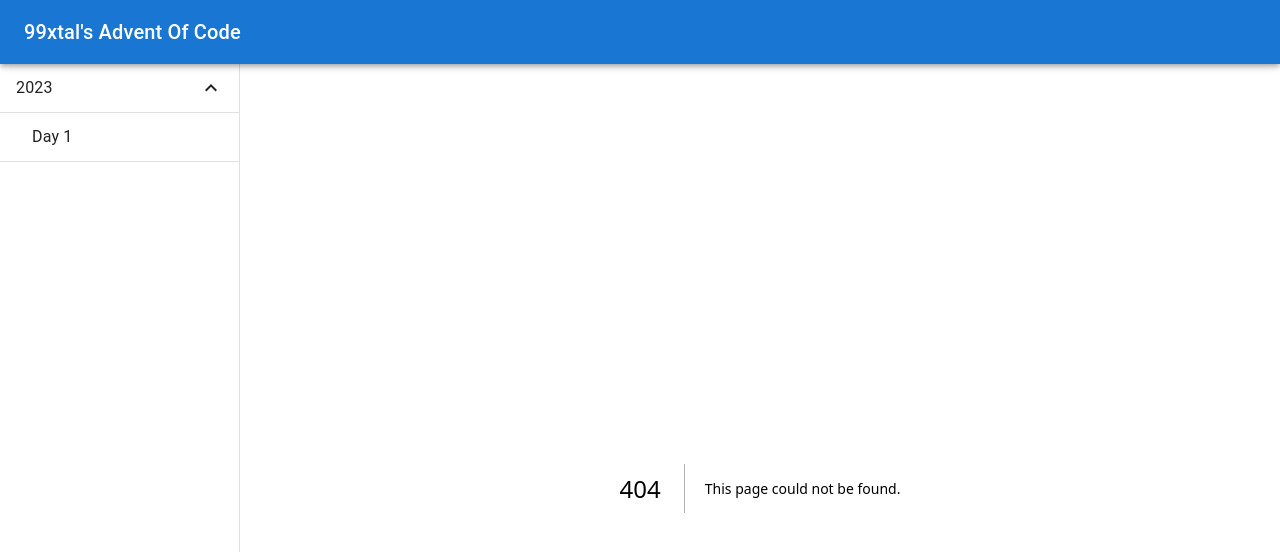
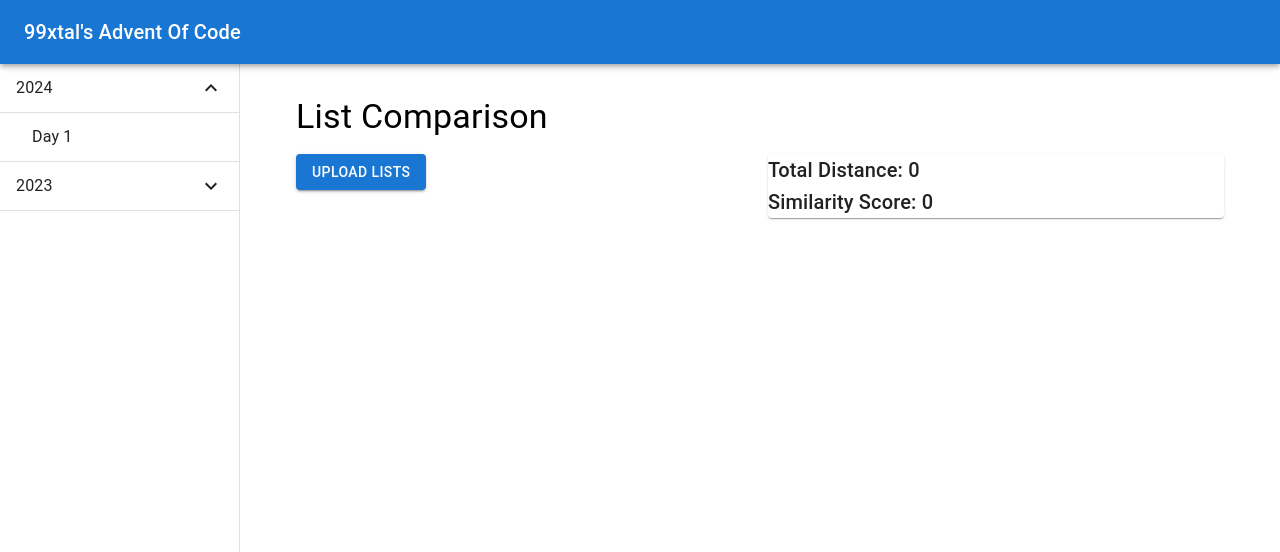
Before and after one commit to 99xtal/aoc, a Next.js app: page /2024/1 in a window 1280 px wide. Before the commit this address had no page. Shown: the top 552 px of the page. Built offline with nearby package versions, Linux system fonts and the light colour scheme; what @mui/material-nextjs would draw is missing.

Commit message:
feat: 2024-1 solution

```diff
--- /dev/null
+++ b/src/app/2024/1/page.tsx
@@ -0,0 +1,76 @@
+"use client";
+
+import { Modal } from "@/components/Modal";
+import { getLocationsTotalDistance, getSimilarityScore } from "@/utils/location-id";
+import { Button, Card, Container, FormControl, Grid2 as Grid, Stack, TextField, Typography } from "@mui/material";
+import { useState } from "react";
+
+export default function ProblemOne2024() {
+    const [totalDistance, setTotalDistance] = useState<number>(0);
+    const [similarityScore, setSimilarityScore] = useState<number>(0);
+    const [modalOpen, setModalOpen] = useState<boolean>(false);
+    const [inputValue, setInputValue] = useState<string>("");
+
+    const handleInputChange = (e: React.ChangeEvent<HTMLTextAreaElement>) => {
+        setInputValue(e.target.value);
+    }
+
+    const handleUpload = (e: React.FormEvent<HTMLFormElement>) => {
+        e.preventDefault();
+        const leftList = [];
+        const rightList = [];
+
+        for (const line of inputValue.split("\n")) {
+            const matches = line.match(/[0-9]+/g);
+            if (matches?.length === 2) {
+                leftList.push(parseInt(matches[0]));
+                rightList.push(parseInt(matches[1]));
+            }
+        }
+
+        const totalDistance = getLocationsTotalDistance(leftList, rightList);
+        const similarityScore = getSimilarityScore(leftList, rightList);
+        setSimilarityScore(similarityScore);
+        setTotalDistance(totalDistance);
+    }
+
+    return (
+        <Container sx={{ height: "100vh - 128px", display: "flex", flexDirection: "column" }}>
+            <Grid container spacing={2}>
+                <Grid size={12}>
+                    <Typography variant="h4">List Comparison</Typography>
+                </Grid>
+                <Grid size={6}>
+                  <Button variant="contained" color="primary" onClick={() => setModalOpen(true)}>Upload Lists</Button>
+                </Grid>
+                <Grid size={6}>
+                  <Card>
+                    <Typography variant="h6">Total Distance: {totalDistance}</Typography>
+                    <Typography variant="h6">Similarity Score: {similarityScore}</Typography>
+                  </Card>
+                </Grid>
+            </Grid>
+            <Modal open={modalOpen} onClose={() => setModalOpen(false)}>
+              <form onSubmit={handleUpload}>
+                <Stack gap={2}>
+                  <FormControl>
+                    <TextField
+                      label="Lists"
+                      value={inputValue}
+                      onChange={handleInputChange}
+                      multiline
+                      variant="outlined"
+                      fullWidth
+                      rows={8}
+                      slotProps={{
+                        inputLabel: { shrink: true },
+                      }}
+                    />
+                  </FormControl>
+                  <Button variant="contained" color="primary" type="submit">Upload</Button>
+                </Stack>
+              </form>
+            </Modal>
+        </Container>
+    )
+}
--- a/src/app/layout.tsx
+++ b/src/app/layout.tsx
@@ -9,6 +9,7 @@ export const metadata: Metadata = {
 };
 
 const problemGroups: Record<number, number[]> = {
+  2024: [1],
   2023: [1],
 }
 
--- /dev/null
+++ b/src/utils/location-id/index.ts
@@ -0,0 +1,33 @@
+// Part 1
+export const getLocationsTotalDistance = (left: number[], right: number[]): number => {
+    if (left.length !== right.length) {
+        throw new Error("Left and right arrays must be the same length");
+    }
+
+    left.sort((a, b) => a - b);
+    right.sort((a, b) => a - b);
+
+    let totalDistance = 0;
+    for (let i = 0; i < left.length; i++) {
+        totalDistance += Math.abs(left[i] - right[i]);
+    }
+
+    return totalDistance;
+}
+
+// Part 2
+export const getSimilarityScore = (keys: number[], values: number[]): number => {
+    const valueFrequencies = new Map<number, number>();
+    for (const value of values) {
+        valueFrequencies.set(value, (valueFrequencies.get(value) || 0) + 1);
+    }
+
+    let similarityScore = 0;
+    for (const key of keys) {
+        if (valueFrequencies.has(key)) {
+            similarityScore += key * valueFrequencies.get(key)!;
+        }
+    }
+
+    return similarityScore;
+}
```
Also changed, not shown: 1 other file (tests, documents, lock files or other folders).
